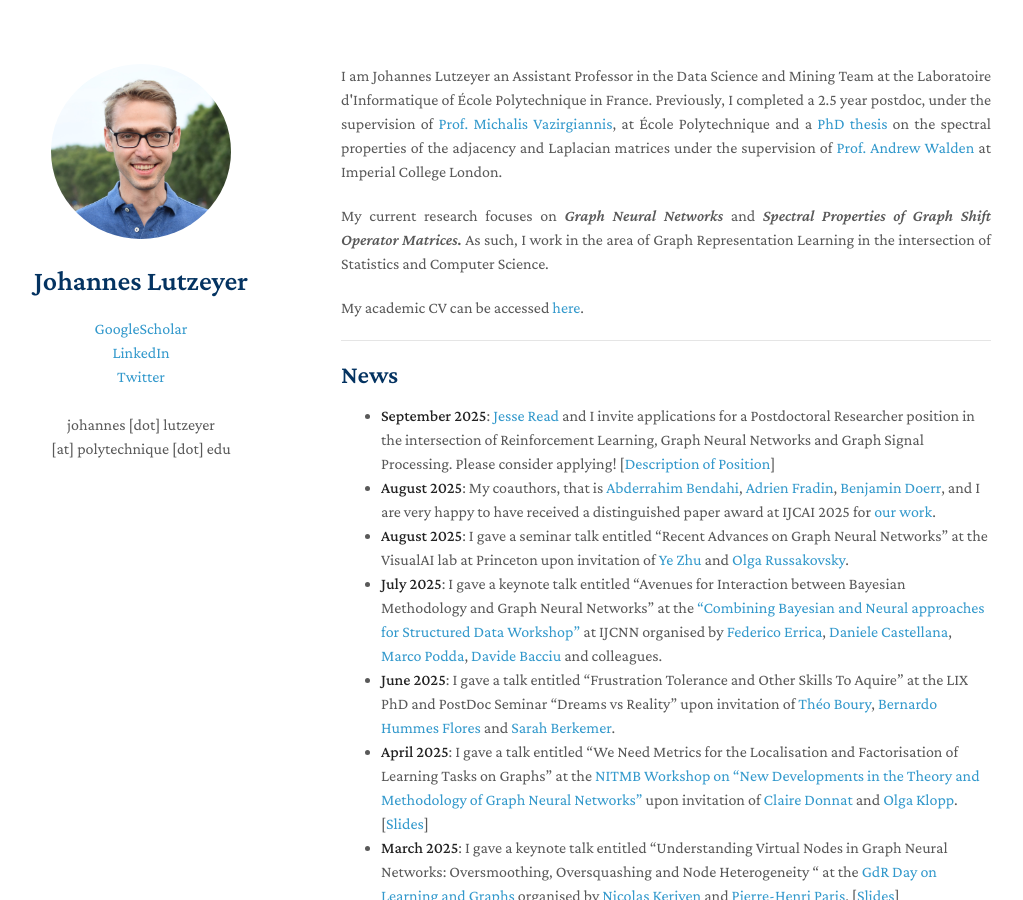
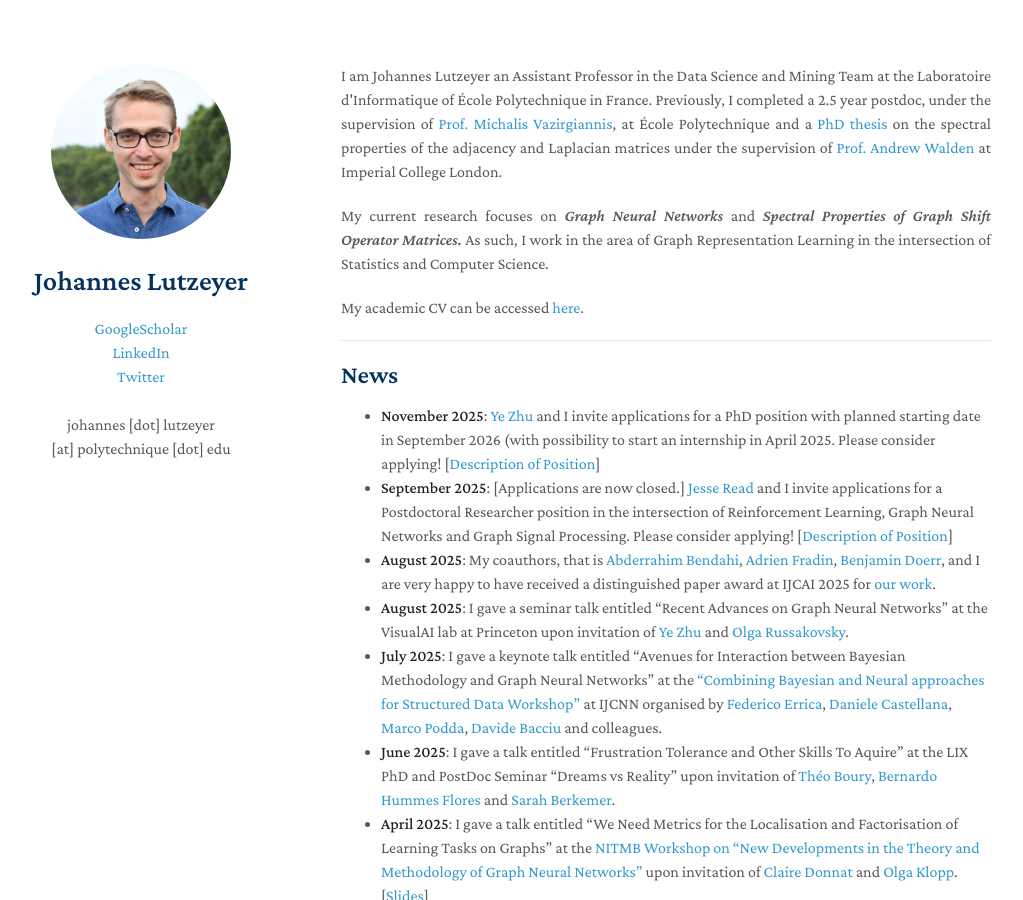
Before and after one commit to johanneslutzeyer/johanneslutzeyer.github.io, a Jekyll site: the page built from index.md, in a window 1280 px wide and 900 px high. Shown: the whole window, without its empty margins (129-1152 px from the left). Built offline with Jekyll 4.4.1, drawn with Linux system fonts in a browser that asks for light colours; our own code applies the rules of GitHub Pages for plain Markdown files; a script that is not in the unit is left out.

Commit message:
Update index.md

```diff
--- a/index.md
+++ b/index.md
@@ -13,7 +13,8 @@ My academic CV can be accessed <a href="https://johanneslutzeyer.com/doc/Johanne
 ---
 
 ## News
-- **September 2025**: <a href="https://jmread.github.io/" target=" blank">Jesse Read</a> and I invite applications for a Postdoctoral Researcher position in the intersection of Reinforcement Learning, Graph Neural Networks and Graph Signal Processing. Please consider applying! [<a href="https://johanneslutzeyer.com/doc/2025_09_DGSP_PostDocPosition.pdf" target="_blank">Description of Position</a>]
+- **November 2025**: <a href="https://l-yezhu.github.io/" target=" blank">Ye Zhu</a> and I invite applications for a PhD position with planned starting date in September 2026 (with possibility to start an internship in April 2025. Please consider applying! [<a href="https://johanneslutzeyer.com/doc/2025_11_JCJC_PhDPosition.pdf" target="_blank">Description of Position</a>]
+- **September 2025**: [Applications are now closed.] <a href="https://jmread.github.io/" target=" blank">Jesse Read</a> and I invite applications for a Postdoctoral Researcher position in the intersection of Reinforcement Learning, Graph Neural Networks and Graph Signal Processing. Please consider applying! [<a href="https://johanneslutzeyer.com/doc/2025_09_DGSP_PostDocPosition.pdf" target="_blank">Description of Position</a>]
 - **August 2025**: My coauthors, that is <a href="https://www.linkedin.com/in/abderrahim-bendahi-4499bb257/" target=" blank">Abderrahim Bendahi</a>, <a href="https://www.linkedin.com/in/adrien-fradin-91534828a/" target=" blank">Adrien Fradin</a>, <a href="https://www.lix.polytechnique.fr/Labo/Benjamin.Doerr/" target=" blank">Benjamin Doerr</a>, and I are very happy to have received a distinguished paper award at IJCAI 2025 for <a href="https://arxiv.org/pdf/2506.01107" target=" blank">our work</a>.
 - **August 2025**: I gave a seminar talk entitled "Recent Advances on Graph Neural Networks" at the VisualAI lab at Princeton upon invitation of <a href="https://l-yezhu.github.io/" target=" blank">Ye Zhu</a> and <a href="https://www.cs.princeton.edu/~olgarus/" target=" blank">Olga Russakovsky</a>.
 - **July 2025**: I gave a keynote talk entitled "Avenues for Interaction between Bayesian Methodology and Graph Neural Networks" at the <a href="https://combayns2025.github.io/" target="_blank">"Combining Bayesian and Neural approaches for Structured Data Workshop"</a> at IJCNN organised by <a href="https://diningphil.github.io/" target="_blank">Federico Errica</a>, <a href="https://danielecastellana22.github.io/" target="_blank">Daniele Castellana</a>, <a href="https://sites.google.com/view/marcopodda/home" target="_blank">Marco Podda</a>, <a href="https://pages.di.unipi.it/bacciu/" target="_blank">Davide Bacciu</a> and colleagues.
```
